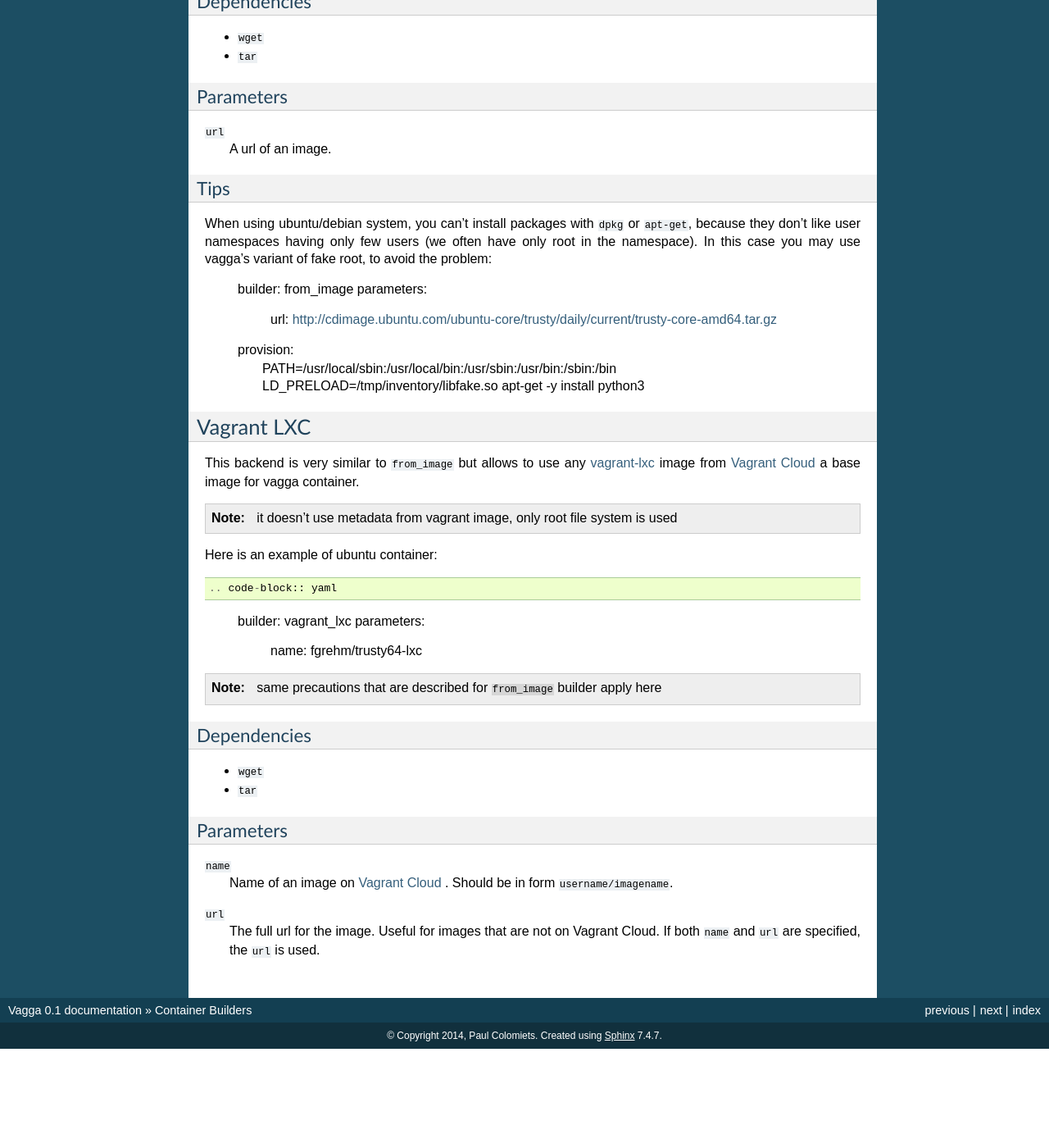
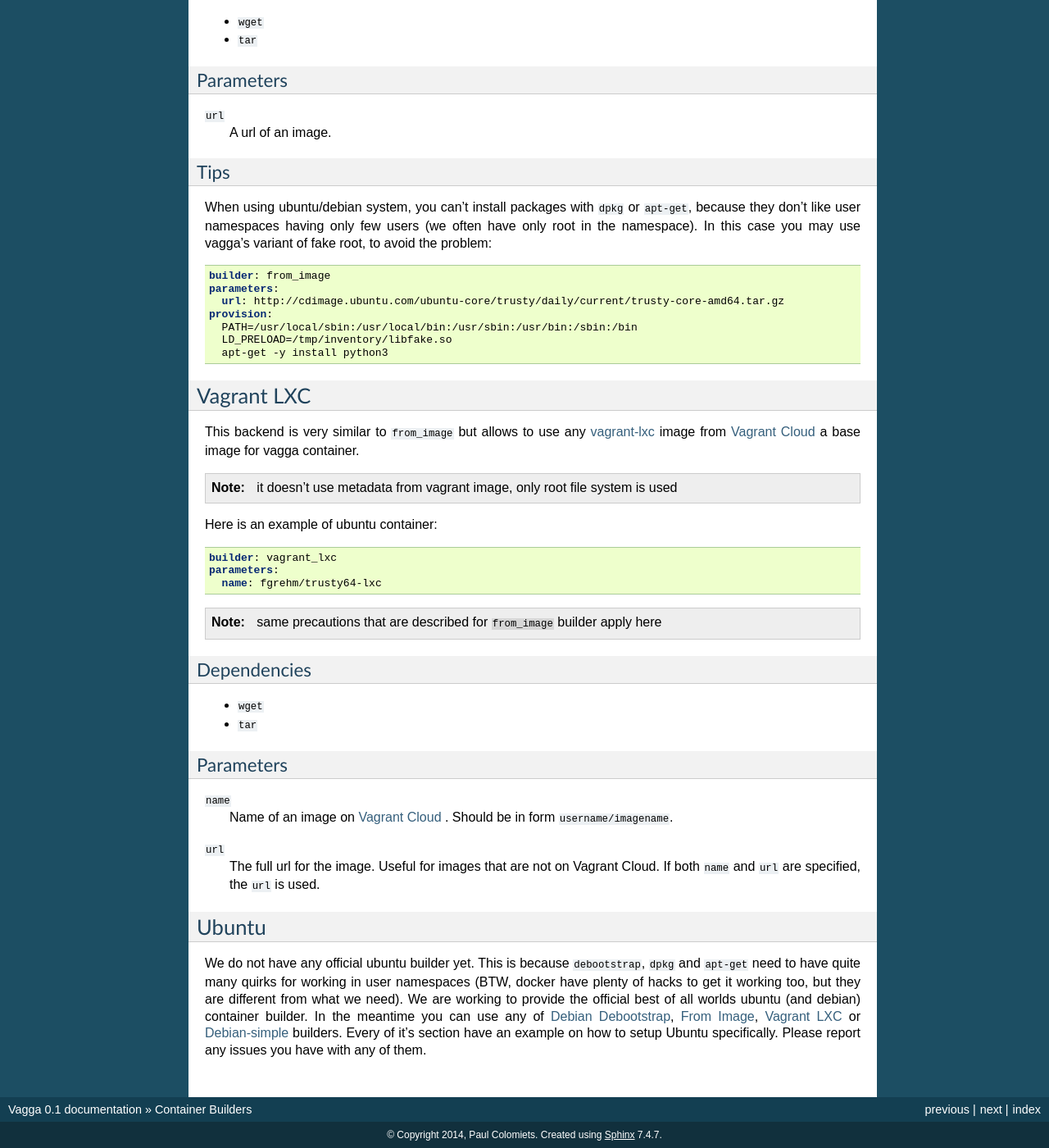
Before and after one commit to tailhook/vagga, a Sphinx documentation site: the page built from docs/builders.rst, in a window 1280 px wide and 1400 px high, scrolled down 4085 px. Shown: the whole window at 82% size. Built offline with Sphinx 7.4.7, drawn with Linux system fonts in a browser that asks for light colours; before the commit the page ends 5364 px from its top, so only the background shows below that; some of the changed text lies outside the part shown.

Commit message:
Documented status quo on ubuntu builder

```diff
--- a/docs/builders.rst
+++ b/docs/builders.rst
@@ -249,7 +249,9 @@ The ``from_image`` backend downloads image, unpacks it, and uses that as an
 image for the system. Using :ref:`provision` you can install additional
 packages or do whatever you need to configure system.
 
-Example Ubuntu image::
+Example Ubuntu image:
+
+.. code-block:: yaml
 
     builder: from_image
     parameters:
@@ -259,6 +261,8 @@ Besides official ubuntu image or any other tar containing root file system
 you can use official lxc_ system images: http://images.linuxcontainers.org/.
 Any image listed there should work, but you must choose correct architecture
 and an ``rootfs.tar.*`` file. For example this one is for ubuntu:
+
+.. code-block:: yaml
 
     builder: from_image
     parameters:
@@ -288,6 +292,7 @@ or ``apt-get``, because they don't like user namespaces having only few users
 (we often have only root in the namespace). In this case you may use vagga's
 variant of fake root, to avoid the problem:
 
+.. code-block:: yaml
 
     builder: from_image
     parameters:
@@ -307,7 +312,7 @@ vagrant-lxc_ image from `Vagrant Cloud`_ a base image for vagga container.
 .. note:: it doesn't use metadata from vagrant image, only root file system
    is used
 
-Here is an example of ubuntu container::
+Here is an example of ubuntu container:
 
 .. code-block:: yaml
 
@@ -340,3 +345,17 @@ Parameters
 
 .. _vagrant-lxc: https://github.com/fgrehm/vagrant-lxc
 .. _`Vagrant Cloud`: https://vagrantcloud.com/
+
+
+Ubuntu
+======
+
+We do not have any official ubuntu builder yet. This is because
+``debootstrap``, ``dpkg`` and ``apt-get`` need to have quite many quirks for
+working in user namespaces (BTW, docker have plenty of hacks to get it working
+too, but they are different from what we need). We are working to provide the
+official best of all worlds ubuntu (and debian) container builder. In the
+meantime you can use any of `Debian Debootstrap`_, `From Image`_,  `Vagrant
+LXC`_ or `Debian-simple`_ builders. Every of it's section have an example on
+how to setup Ubuntu specifically. Please report any issues you have with any
+of them.
```
